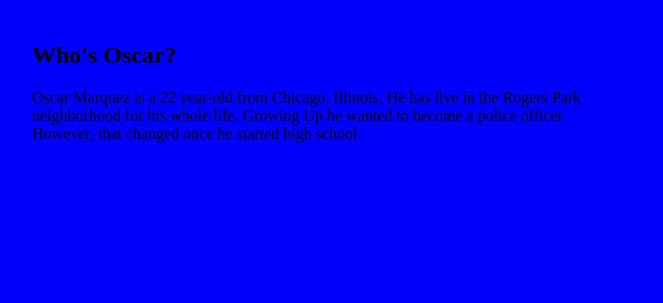
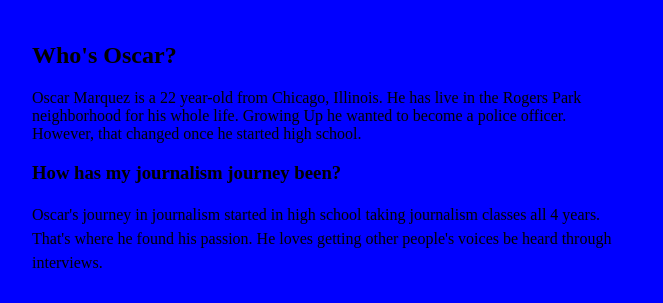
Before and after one commit to omarquez4/Web-Dev-1, a plain HTML site: page Projects/Final Project/About Me/index.html in a window 1280 px wide. Shown: the part 606-909 px from the top of the page, without its empty margins (308-971 px from the left). Before the commit the page ends 800 px from the top, so only its background shows below. Drawn offline with Linux system fonts and the light colour scheme.

Commit message:
Update index.html

```diff
--- a/Projects/Final Project/About Me/index.html
+++ b/Projects/Final Project/About Me/index.html
@@ -13,5 +13,12 @@
 
     <h2>Who's Oscar?</h2>
     Oscar Marquez is a 22 year-old from Chicago, Illinois.  He has live in the Rogers Park neighborhood for his whole life. Growing Up he wanted to become a police officer. However, that changed once he started high school.
+
+    <h3>
+        How has my journalism journey been?
+
+
+    </h3>
+    <p>Oscar's journey in journalism started in high school taking journalism classes all 4 years. That's where he found his passion. He loves getting other people's voices be heard through interviews. </p>
 </body>
 </html>
```
